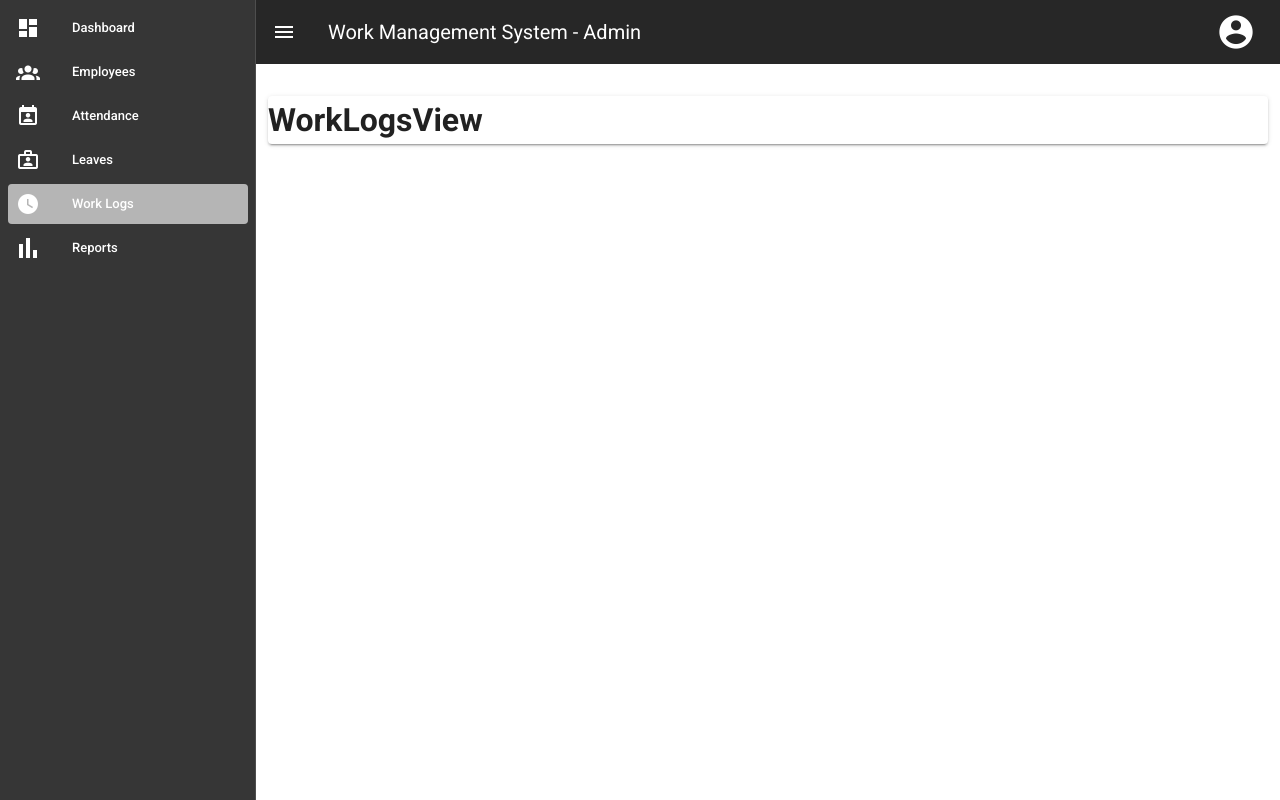
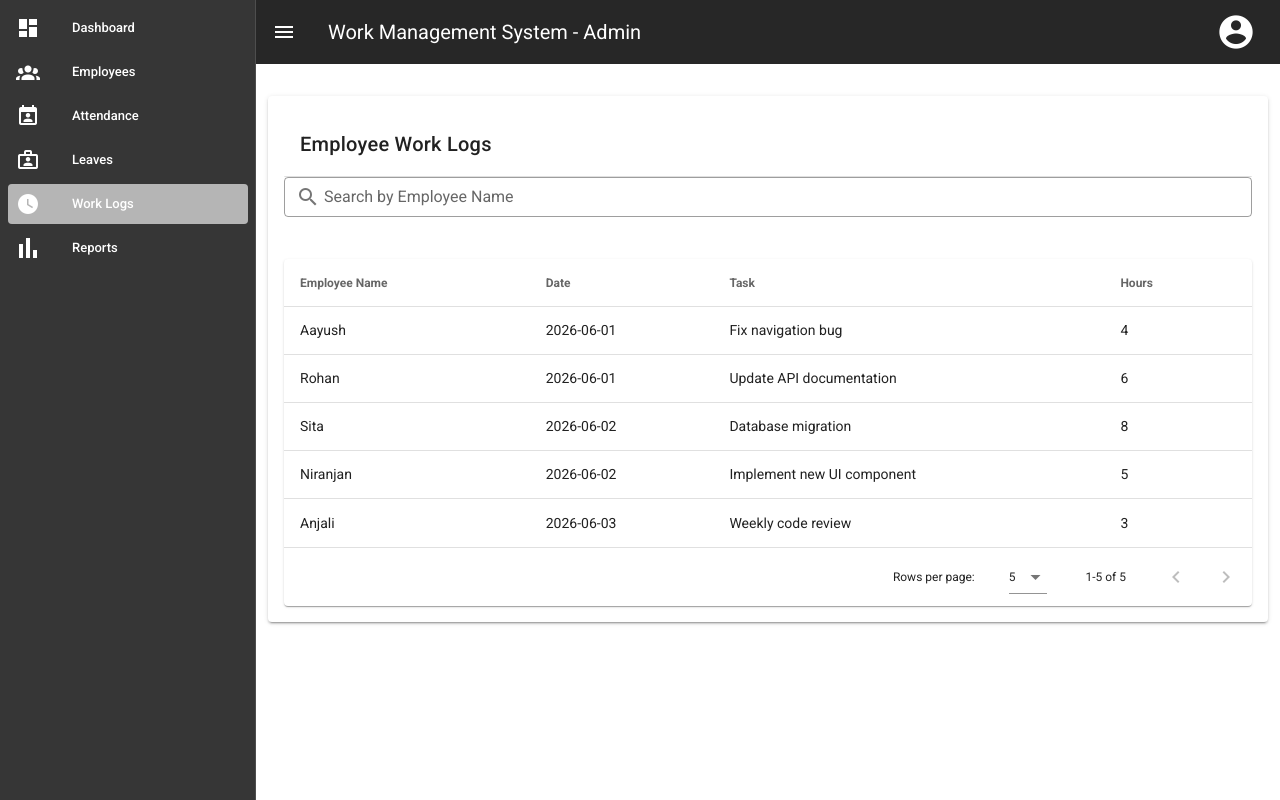
Before and after one commit to aayush11223/work_management_system, a Vue app: page /admin/worklogs in a window 1280 px wide. Built offline with nearby package versions, Linux system fonts and the light colour scheme.

Commit message:
WorkLogsView.vue has been made

```diff
--- a/src/views/admin/WorkLogsView.vue
+++ b/src/views/admin/WorkLogsView.vue
@@ -1,12 +1,92 @@
 <template>
-  <div>
-    <h1>WorkLogsView</h1>
+  <div class="pa-4">
+    <PageHeader title="Employee Work Logs" />
+
+    <v-text-field
+      v-model="searchQuery"
+      label="Search by Employee Name"
+      prepend-inner-icon="mdi-magnify"
+      outlined
+      dense
+      class="mb-4"
+    />
+
+    <TaBle :headers="tableHeaders" :items="filteredLogs" />
   </div>
 </template>
 
 <script>
-export default {};
+import PageHeader from "@/components/common/PageHeader.vue";
+import TaBle from "@/components/common/TaBle.vue";
+
+export default {
+  components: {
+    PageHeader,
+    TaBle,
+  },
+  data() {
+    return {
+      searchQuery: "",
+
+      workLogs: [
+        {
+          id: 101,
+          employeeName: "Aayush",
+          date: "2026-06-01",
+          task: "Fix navigation bug",
+          hours: 4,
+        },
+        {
+          id: 102,
+          employeeName: "Rohan",
+          date: "2026-06-01",
+          task: "Update API documentation",
+          hours: 6,
+        },
+        {
+          id: 103,
+          employeeName: "Sita",
+          date: "2026-06-02",
+          task: "Database migration",
+          hours: 8,
+        },
+        {
+          id: 104,
+          employeeName: "Niranjan",
+          date: "2026-06-02",
+          task: "Implement new UI component",
+          hours: 5,
+        },
+        {
+          id: 105,
+          employeeName: "Anjali",
+          date: "2026-06-03",
+          task: "Weekly code review",
+          hours: 3,
+        },
+      ],
+
+      tableHeaders: [
+        { text: "Employee Name", value: "employeeName" },
+        { text: "Date", value: "date" },
+        { text: "Task", value: "task" },
+        { text: "Hours", value: "hours" },
+      ],
+    };
+  },
+  computed: {
+    // Computed property to filter work logs by employeeName
+    filteredLogs() {
+      if (!this.searchQuery) return this.workLogs;
+
+      const query = this.searchQuery.toLowerCase();
+      return this.workLogs.filter((log) =>
+        log.employeeName.toLowerCase().includes(query)
+      );
+    },
+  },
+};
 </script>
 
-<style lang="scss" scoped>
+<style  scoped>
 </style>
```
